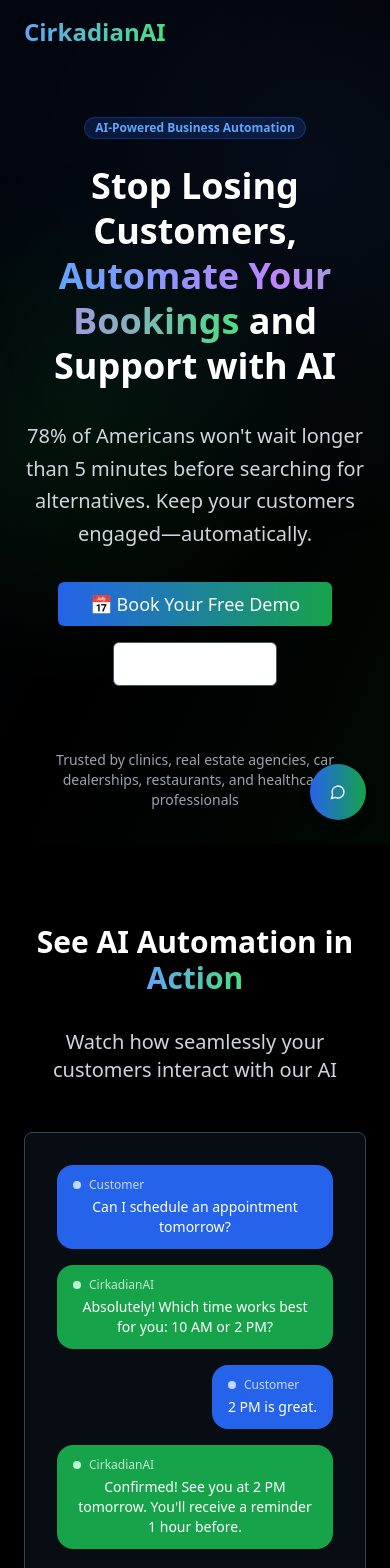
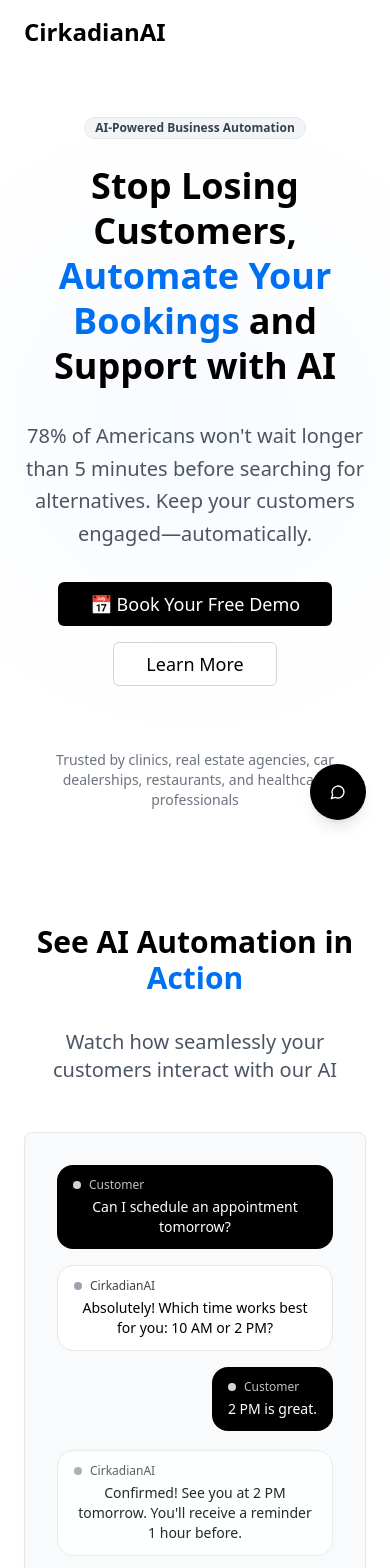
Before and after one commit to gerrybarria/cirkadian-ai-automate, a React (Vite) app: page / in a window 390 px wide. Shown: the top 1568 px of the page. Built offline with nearby package versions, Linux system fonts and the light colour scheme.

Commit message:
Refactor: Implement Vercel-like black and white theme
- Updated color scheme to match Vercel's aesthetic.
- Enhanced visual appeal with more images and minimal accent colors.
- Improved the "Specialized solutions" section for better visualization.
- Rechecked previous prompt for any missing details.

```diff
--- a/src/components/AnimatedChatbot.tsx
+++ b/src/components/AnimatedChatbot.tsx
@@ -36,20 +36,20 @@ export const AnimatedChatbot = () => {
   }, []);
 
   return (
-    <section className="py-20 px-6" id="chatbot-demo">
+    <section className="py-20 px-6 bg-white" id="chatbot-demo">
       <div className="max-w-4xl mx-auto text-center">
-        <h2 className="text-3xl md:text-5xl font-bold mb-8">
+        <h2 className="text-3xl md:text-5xl font-bold mb-8 text-black">
           See AI Automation in{" "}
-          <span className="bg-gradient-to-r from-blue-400 to-green-400 bg-clip-text text-transparent">
+          <span className="accent-primary">
             Action
           </span>
         </h2>
 
-        <p className="text-xl text-gray-300 mb-12">
+        <p className="text-xl text-gray-600 mb-12">
           Watch how seamlessly your customers interact with our AI
         </p>
 
-        <Card className="bg-gray-900/50 border-gray-700 backdrop-blur-sm p-8 max-w-2xl mx-auto">
+        <Card className="bg-gray-50 border-gray-200 p-8 max-w-2xl mx-auto">
           <div className="space-y-4">
             {conversation.slice(0, visibleMessages).map((message, index) => (
               <div
@@ -59,13 +59,13 @@ export const AnimatedChatbot = () => {
                 <div
                   className={`max-w-xs px-4 py-3 rounded-2xl ${
                     message.type === 'customer'
-                      ? 'bg-blue-600 text-white'
-                      : 'bg-green-600 text-white'
+                      ? 'bg-black text-white'
+                      : 'bg-white text-black border border-gray-200'
                   }`}
                 >
                   <div className="flex items-center gap-2 mb-1">
                     <div className={`w-2 h-2 rounded-full ${
-                      message.type === 'customer' ? 'bg-blue-200' : 'bg-green-200'
+                      message.type === 'customer' ? 'bg-gray-300' : 'bg-gray-400'
                     }`} />
                     <span className="text-xs opacity-75">
                       {message.type === 'customer' ? 'Customer' : 'CirkadianAI'}
--- a/src/components/ChatWidget.tsx
+++ b/src/components/ChatWidget.tsx
@@ -10,24 +10,24 @@ export const ChatWidget = () => {
   return (
     <div className="fixed bottom-6 right-6 z-50">
       {isOpen && (
-        <Card className="mb-4 w-80 bg-gray-900 border-gray-700 animate-scale-in">
+        <Card className="mb-4 w-80 bg-white border-gray-200 animate-scale-in shadow-lg">
           <CardContent className="p-4">
             <div className="flex items-center justify-between mb-4">
-              <h3 className="font-semibold text-white">Chat with us!</h3>
+              <h3 className="font-semibold text-black">Chat with us!</h3>
               <Button
                 variant="ghost"
                 size="sm"
                 onClick={() => setIsOpen(false)}
-                className="text-gray-400 hover:text-white"
+                className="text-gray-500 hover:text-black"
               >
                 <X className="h-4 w-4" />
               </Button>
             </div>
-            <p className="text-gray-300 mb-4">
+            <p className="text-gray-600 mb-4">
               Got questions? Our team is here to help you get started with AI automation.
             </p>
             <Button
-              className="w-full bg-gradient-to-r from-blue-600 to-green-600"
+              className="w-full bg-black text-white hover:bg-gray-800"
               onClick={() => window.open('https://calendly.com', '_blank')}
             >
               Start Conversation
@@ -38,7 +38,7 @@ export const ChatWidget = () => {
 
       <Button
         onClick={() => setIsOpen(!isOpen)}
-        className="rounded-full w-14 h-14 bg-gradient-to-r from-blue-600 to-green-600 hover:from-blue-700 hover:to-green-700 shadow-lg hover-scale"
+        className="rounded-full w-14 h-14 bg-black text-white hover:bg-gray-800 shadow-lg hover-scale"
       >
         <MessageCircle className="h-6 w-6" />
       </Button>
--- a/src/components/HeroSection.tsx
+++ b/src/components/HeroSection.tsx
@@ -10,19 +10,19 @@ export const HeroSection = () => {
   return (
     <section className="min-h-screen flex items-center justify-center px-6 pt-20">
       <div className="max-w-6xl mx-auto text-center">
-        <Badge variant="secondary" className="mb-6 bg-blue-600/20 text-blue-400 border-blue-600/30">
+        <Badge variant="secondary" className="mb-6 bg-gray-100 text-gray-700 border-gray-200">
           AI-Powered Business Automation
         </Badge>
 
         <h1 className="text-4xl md:text-7xl font-bold mb-8 leading-tight animate-fade-in">
           Stop Losing Customers,{" "}
-          <span className="bg-gradient-to-r from-blue-400 via-purple-400 to-green-400 bg-clip-text text-transparent">
+          <span className="accent-primary">
             Automate Your Bookings
           </span>{" "}
           and Support with AI
         </h1>
 
-        <p className="text-xl md:text-2xl text-gray-300 mb-8 max-w-4xl mx-auto leading-relaxed animate-fade-in">
+        <p className="text-xl md:text-2xl text-gray-600 mb-8 max-w-4xl mx-auto leading-relaxed animate-fade-in">
           78% of Americans won't wait longer than 5 minutes before searching for alternatives.
           Keep your customers engaged—automatically.
         </p>
@@ -30,7 +30,7 @@ export const HeroSection = () => {
         <div className="flex flex-col sm:flex-row gap-4 justify-center items-center animate-fade-in">
           <Button
             size="lg"
-            className="bg-gradient-to-r from-blue-600 to-green-600 hover:from-blue-700 hover:to-green-700 text-lg px-8 py-4 hover-scale"
+            className="bg-black text-white hover:bg-gray-800 text-lg px-8 py-4 hover-scale"
             onClick={() => window.open('https://calendly.com', '_blank')}
           >
             📅 Book Your Free Demo
@@ -38,14 +38,14 @@ export const HeroSection = () => {
           <Button
             size="lg"
             variant="outline"
-            className="border-gray-600 text-white hover:bg-gray-800 text-lg px-8 py-4 hover-scale"
+            className="border-gray-300 text-black hover:bg-gray-50 text-lg px-8 py-4 hover-scale"
             onClick={scrollToFeatures}
           >
             Learn More
           </Button>
         </div>
 
-        <div className="mt-16 text-sm text-gray-400">
+        <div className="mt-16 text-sm text-gray-500">
           <p>Trusted by clinics, real estate agencies, car dealerships, restaurants, and healthcare professionals</p>
         </div>
       </div>
--- a/src/components/IndustrySection.tsx
+++ b/src/components/IndustrySection.tsx
@@ -1,61 +1,63 @@
 
 import { Card, CardContent } from "@/components/ui/card";
 import { Button } from "@/components/ui/button";
+import { Stethoscope, Home, Car, Calendar, Utensils } from "lucide-react";
 
 const industries = [
   {
     title: "Clinics",
     description: "Instantly schedule patient appointments, send reminders, and manage follow-ups",
     benefits: ["Automated patient intake", "Appointment reminders", "Follow-up scheduling"],
-    color: "blue"
+    icon: Stethoscope,
+    image: "🏥",
+    bgPattern: "bg-gradient-to-br from-gray-50 to-white"
   },
   {
     title: "Real Estate",
     description: "Automatically qualify leads, book viewings, and enhance your customer journey",
     benefits: ["Lead qualification", "Property viewings", "Client communication"],
-    color: "green"
+    icon: Home,
+    image: "🏠",
+    bgPattern: "bg-gradient-to-br from-white to-gray-50"
   },
   {
     title: "Car Dealerships",
     description: "Accelerate test drives, service appointments, and inquiries through automation",
     benefits: ["Test drive booking", "Service scheduling", "Lead management"],
-    color: "purple"
+    icon: Car,
+    image: "🚗",
+    bgPattern: "bg-gradient-to-br from-gray-50 to-white"
   },
   {
     title: "Healthcare Professionals",
     description: "Streamline patient intake, automate reminders, and enhance patient experience",
     benefits: ["Patient scheduling", "Intake automation", "Treatment reminders"],
-    color: "blue"
+    icon: Calendar,
+    image: "⚕️",
+    bgPattern: "bg-gradient-to-br from-white to-gray-50"
   },
   {
     title: "Restaurants & Bars",
     description: "Effortlessly manage reservations, table assignments, and customer interactions",
     benefits: ["Reservation management", "Table optimization", "Customer service"],
-    color: "green"
+    icon: Utensils,
+    image: "🍽️",
+    bgPattern: "bg-gradient-to-br from-gray-50 to-white"
   }
 ];
 
-const getColorClasses = (color: string) => {
-  const colors = {
-    blue: "from-blue-600 to-blue-400",
-    green: "from-green-600 to-green-400",
-    purple: "from-purple-600 to-purple-400"
-  };
-  return colors[color as keyof typeof colors] || colors.blue;
-};
-
 export const IndustrySection = () => {
   return (
-    <section className="py-20 px-6" id="industries">
+    <section className="py-20 px-6 bg-white" id="industries">
       <div className="max-w-7xl mx-auto">
         <div className="text-center mb-16">
-          <h2 className="text-3xl md:text-5xl font-bold mb-8">
+          <h2 className="text-3xl md:text-5xl font-bold mb-8 text-black">
             Specialized Solutions for{" "}
-            <span className="bg-gradient-to-r from-blue-400 to-green-400 bg-clip-text text-transparent">
+            <span className="accent-primary">
               Every Industry
             </span>
           </h2>
-          <p className="text-xl text-gray-300 max-w-3xl mx-auto">
+          <p className="text-xl text-gray-600 max-w-3xl mx-auto">
             Tailored automation that understands your specific business needs
           </p>
         </div>
@@ -64,24 +66,28 @@ export const IndustrySection = () => {
           {industries.map((industry, index) => (
             <Card
               key={index}
-              className="bg-gray-900/50 border-gray-700 backdrop-blur-sm hover:bg-gray-800/50 transition-all duration-300 group hover-scale"
+              className="border-gray-200 hover:border-gray-300 transition-all duration-300 group hover-scale overflow-hidden"
             >
-              <CardContent className="p-6">
-                <div className={`inline-block px-3 py-1 rounded-full bg-gradient-to-r ${getColorClasses(industry.color)} text-white text-sm font-medium mb-4`}>
-                  {industry.title}
+              <div className={`${industry.bgPattern} p-6 text-center border-b border-gray-100`}>
+                <div className="text-6xl mb-4 animate-pulse-subtle">{industry.image}</div>
+                <div className="w-12 h-12 rounded-lg bg-black flex items-center justify-center mx-auto mb-4 group-hover:scale-110 transition-transform">
+                  <industry.icon className="h-6 w-6 text-white" />
                 </div>
-                <p className="text-gray-300 mb-6">{industry.description}</p>
+              </div>
+              <CardContent className="p-6 bg-white">
+                <h3 className="text-xl font-semibold mb-3 text-black">{industry.title}</h3>
+                <p className="text-gray-600 mb-6">{industry.description}</p>
                 <ul className="space-y-2 mb-6">
                   {industry.benefits.map((benefit, idx) => (
-                    <li key={idx} className="flex items-center text-sm text-gray-400">
-                      <div className={`w-2 h-2 rounded-full bg-gradient-to-r ${getColorClasses(industry.color)} mr-3`} />
+                    <li key={idx} className="flex items-center text-sm text-gray-600">
+                      <div className="w-2 h-2 rounded-full bg-black mr-3" />
                       {benefit}
                     </li>
                   ))}
                 </ul>
                 <Button
                   variant="outline"
-                  className="w-full border-gray-600 text-white hover:bg-gray-800"
+                  className="w-full border-gray-300 text-black hover:bg-gray-50"
                   onClick={() => window.open('https://calendly.com', '_blank')}
                 >
                   Learn More
@@ -92,9 +98,9 @@ export const IndustrySection = () => {
         </div>
 
         <div className="mt-16 text-center">
-          <div className="bg-gradient-to-r from-blue-600/20 to-green-600/20 rounded-2xl p-8 border border-blue-600/30">
-            <h3 className="text-2xl font-bold text-white mb-4">Exceptional Post-Sale Support</h3>
-            <p className="text-gray-300 text-lg max-w-3xl mx-auto">
+          <div className="bg-gray-50 rounded-2xl p-8 border border-gray-200">
+            <h3 className="text-2xl font-bold text-black mb-4">Exceptional Post-Sale Support</h3>
+            <p className="text-gray-600 text-lg max-w-3xl mx-auto">
               Our dedicated post-sales team ensures you have continuous support, prompt changes,
               and proactive improvements—keeping your business running flawlessly.
             </p>
--- a/src/components/Navigation.tsx
+++ b/src/components/Navigation.tsx
@@ -15,22 +15,22 @@ export const Navigation = () => {
 
   return (
     <nav className={`fixed top-0 w-full z-50 transition-all duration-300 ${
-      isScrolled ? 'bg-black/80 backdrop-blur-lg border-b border-gray-800' : 'bg-transparent'
+      isScrolled ? 'bg-white/80 backdrop-blur-lg border-b border-gray-200' : 'bg-transparent'
     }`}>
       <div className="max-w-7xl mx-auto px-6 py-4">
         <div className="flex items-center justify-between">
           <div className="flex items-center space-x-2">
-            <div className="text-2xl font-bold bg-gradient-to-r from-blue-400 to-green-400 bg-clip-text text-transparent">
+            <div className="text-2xl font-bold text-black">
               CirkadianAI
             </div>
           </div>
 
           <div className="hidden md:flex items-center space-x-8">
-            <a href="#features" className="text-gray-300 hover:text-white transition-colors">Features</a>
-            <a href="#industries" className="text-gray-300 hover:text-white transition-colors">Industries</a>
-            <a href="#testimonials" className="text-gray-300 hover:text-white transition-colors">Reviews</a>
+            <a href="#features" className="text-gray-600 hover:text-black transition-colors">Features</a>
+            <a href="#industries" className="text-gray-600 hover:text-black transition-colors">Industries</a>
+            <a href="#testimonials" className="text-gray-600 hover:text-black transition-colors">Reviews</a>
             <Button
-              className="bg-gradient-to-r from-blue-600 to-green-600 hover-scale"
+              className="bg-black text-white hover:bg-gray-800 hover-scale"
               onClick={() => window.open('https://calendly.com', '_blank')}
             >
               Book Free Demo
--- a/src/index.css
+++ b/src/index.css
@@ -1,3 +1,4 @@
+
 @tailwind base;
 @tailwind components;
 @tailwind utilities;
@@ -101,3 +102,91 @@
     @apply bg-background text-foreground;
   }
 }
+
+/* Custom animations for smooth interactions */
+@keyframes fade-in {
+  from {
+    opacity: 0;
+    transform: translateY(20px);
+  }
+  to {
+    opacity: 1;
+    transform: translateY(0);
+  }
+}
+
+@keyframes scale-in {
+  from {
+    opacity: 0;
+    transform: scale(0.95);
+  }
+  to {
+    opacity: 1;
+    transform: scale(1);
+  }
+}
+
+@keyframes pulse-subtle {
+  0%, 100% {
+    opacity: 1;
+  }
+  50% {
+    opacity: 0.8;
+  }
+}
+
+.animate-fade-in {
+  animation: fade-in 0.6s ease-out;
+}
+
+.animate-scale-in {
+  animation: scale-in 0.3s ease-out;
+}
+
+.animate-pulse-subtle {
+  animation: pulse-subtle 3s ease-in-out infinite;
+}
+
+.hover-scale {
+  transition: transform 0.2s ease-out;
+}
+
+.hover-scale:hover {
+  transform: scale(1.02);
+}
+
+/* Vercel-style gradient text */
+.gradient-text {
+  background: linear-gradient(90deg, #000 0%, #666 50%, #000 100%);
+  background-clip: text;
+  -webkit-background-clip: text;
+  -webkit-text-fill-color: transparent;
+  background-size: 200% 100%;
+  animation: gradient-shift 3s ease-in-out infinite;
+}
+
+@keyframes gradient-shift {
+  0%, 100% {
+    background-position: 0% 50%;
+  }
+  50% {
+    background-position: 100% 50%;
+  }
+}
+
+/* Minimal accent color utilities */
+.accent-primary {
+  color: #0070f3;
+}
+
+.accent-border {
+  border-color: #0070f3;
+}
+
+.accent-bg {
+  background-color: #0070f3;
+}
+
+.accent-gradient {
+  background: linear-gradient(90deg, #0070f3, #00d4ff);
+}
--- a/src/pages/Index.tsx
+++ b/src/pages/Index.tsx
@@ -13,11 +13,9 @@ import { Footer } from "@/components/Footer";
 
 const Index = () => {
   return (
-    <div className="min-h-screen bg-black text-white overflow-x-hidden">
-      {/* Background Effects */}
-      <div className="fixed inset-0 bg-gradient-to-br from-blue-600/10 via-black to-green-600/10 animate-pulse" />
-      <div className="fixed inset-0 bg-[radial-gradient(circle_at_20%_50%,rgba(34,197,94,0.1),transparent_50%)]" />
-      <div className="fixed inset-0 bg-[radial-gradient(circle_at_80%_20%,rgba(59,130,246,0.1),transparent_50%)]" />
+    <div className="min-h-screen bg-white text-black overflow-x-hidden">
+      {/* Subtle background pattern */}
+      <div className="fixed inset-0 bg-[radial-gradient(circle_at_50%_50%,rgba(0,112,243,0.03),transparent_70%)]" />
 
       {/* Content */}
       <div className="relative z-10">
```
Also changed, not shown: src/components/FeatureHighlights.tsx (+14 -18 lines), src/components/TestimonialsSection.tsx (+8 -8 lines).
